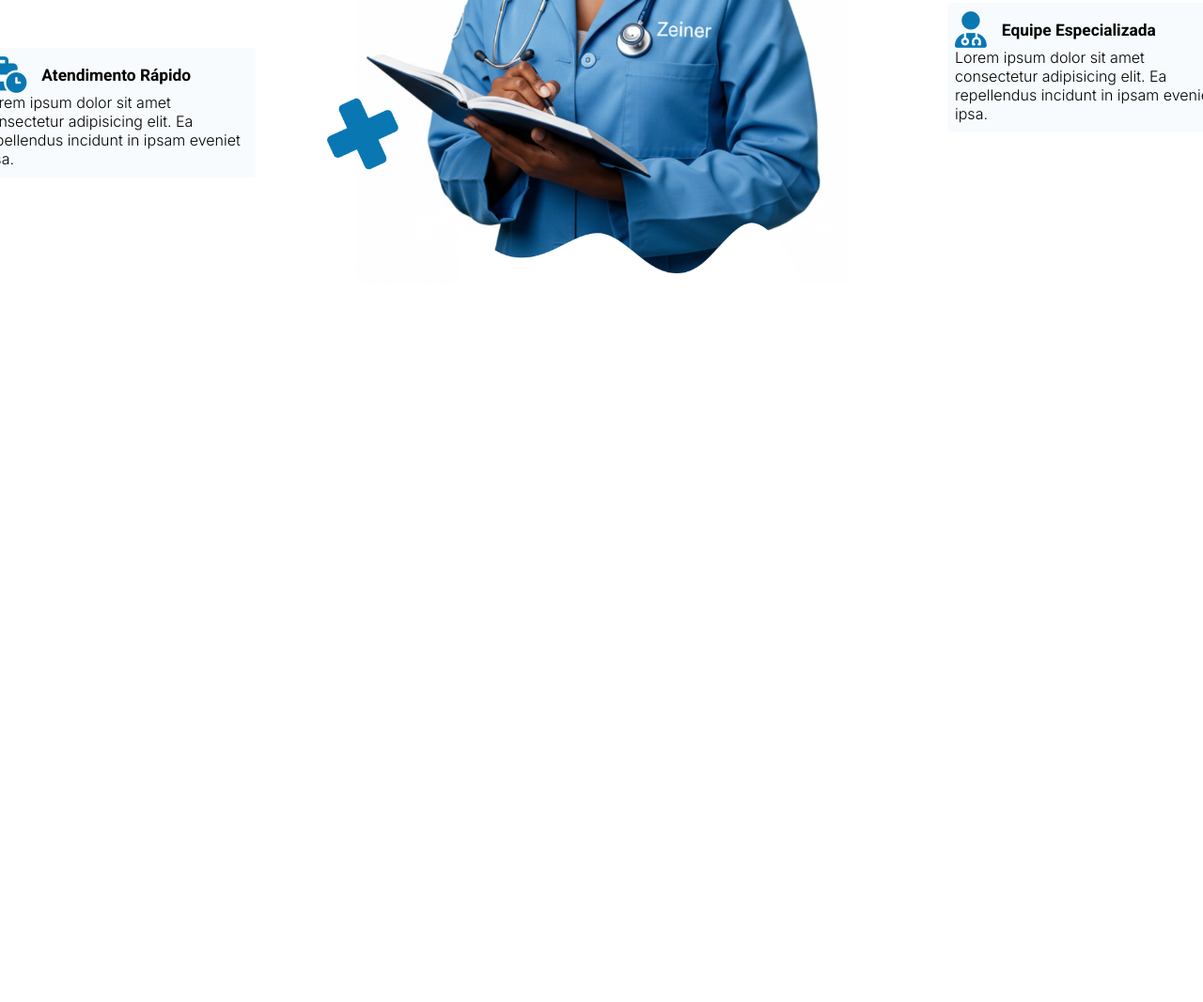
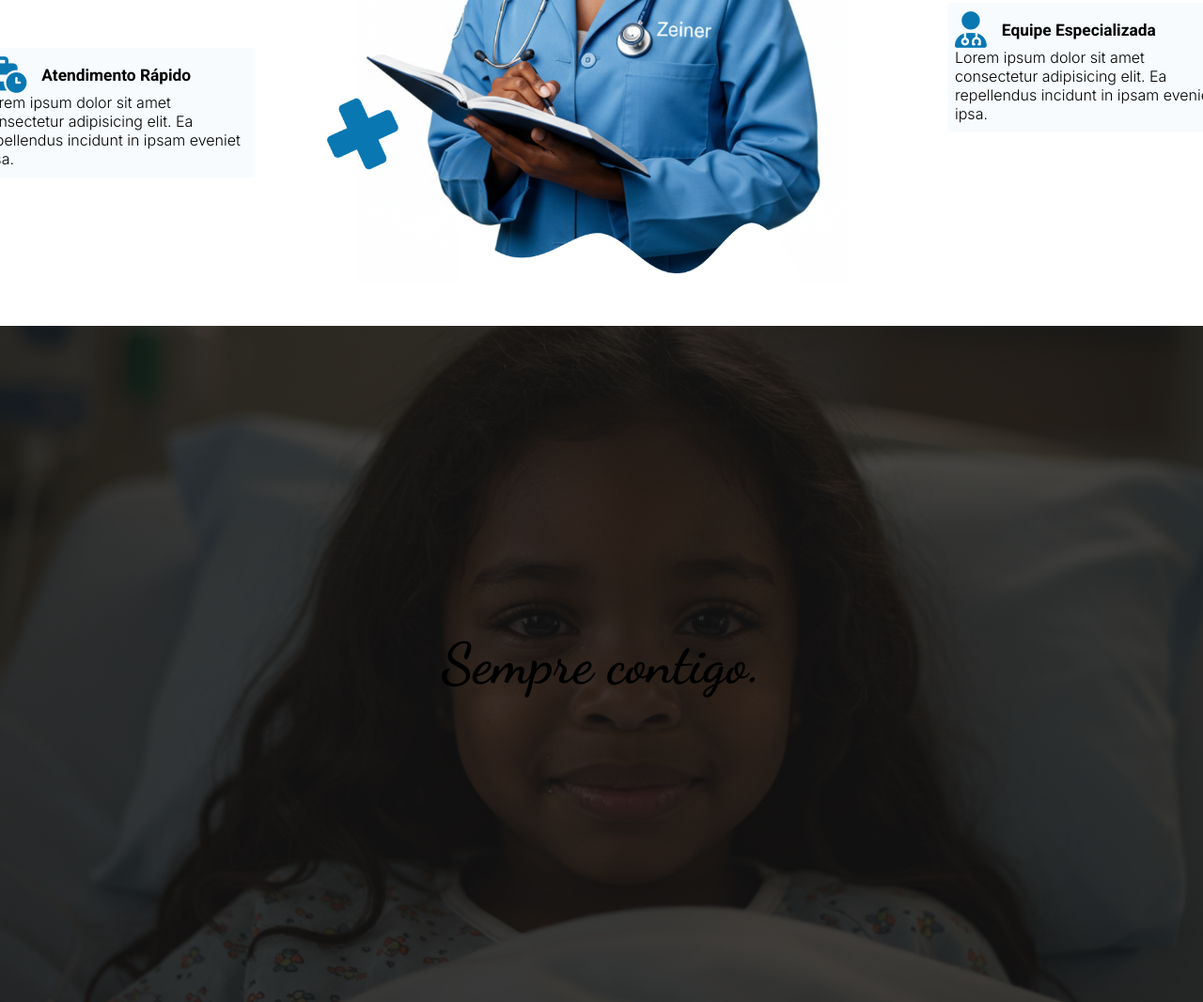
Before and after one commit to C4L3B3666/Hospital, a plain HTML site: page index.html in a window 1280 px wide. Shown: the part 1689-2756 px from the top of the page at 94% size. Before the commit the page ends 2036 px from the top, so only its background shows below. Drawn offline with Linux system fonts and the light colour scheme.

Commit message:
Criação da div suspensa

```diff
--- a/estilo.css
+++ b/estilo.css
@@ -105,7 +105,6 @@
     width: 100vw;
     height: 100vh;
     background: center / cover url('img/img_hero.jpg') no-repeat;
-
 }
 
 #div_main_content {
@@ -279,6 +278,31 @@
     width: 700px;
 }
 
+.img_sempre {
+    background: center / cover url('img/img_div_rapida.jpg') no-repeat;
+    width: 100%;
+    height: 90vh;
+}
+
+.div_texto {
+    height: 100%;
+    display: flex;
+    font-size: 45pt;
+    font-weight: bold;
+    align-items: center;
+    justify-content: center;
+    background:rgba(25, 24, 24, 0.7);
+    font-family: "Dancing Script", sans-serif;
+}
+
+#div_sempre_contigo {
+    width: 100%;
+    display: flex;
+    align-items: center;
+    justify-content: center;
+}
+
+
 @media screen and (max-width: 768px) {
     #menu {
         margin: 0;
@@ -435,5 +459,8 @@
         color: white;
     }
 
+    .div_conteudo_inicio_2 {
+        height: max-content;
+    }
 
 }
--- a/index.html
+++ b/index.html
@@ -87,7 +87,7 @@
             </div>
         </div>
 
-        <div class="div_conteudo div_conteudo_inicio">
+        <div class="div_conteudo div_conteudo_inicio div_conteudo_inicio_2">
             <div class="div_content_navs">
                 <div class="div_conteudo1">
                     <h2 class="titulo_div_conteudo">Motivos para <span class="texto_personalizado_normal">confiar</span> em nós.</h2>
@@ -150,6 +150,13 @@
 
             </div>
         </div>
+
+        <div id="div_sempre_contigo">
+            <div class="img_sempre">
+
+                <div class="div_texto">Sempre contigo.</div>
+            </div>
+        </div>
     </main>
 
     <script src="script.js"></script>
```
Also changed, not shown: img/img_div_rapida.jpg (added).
